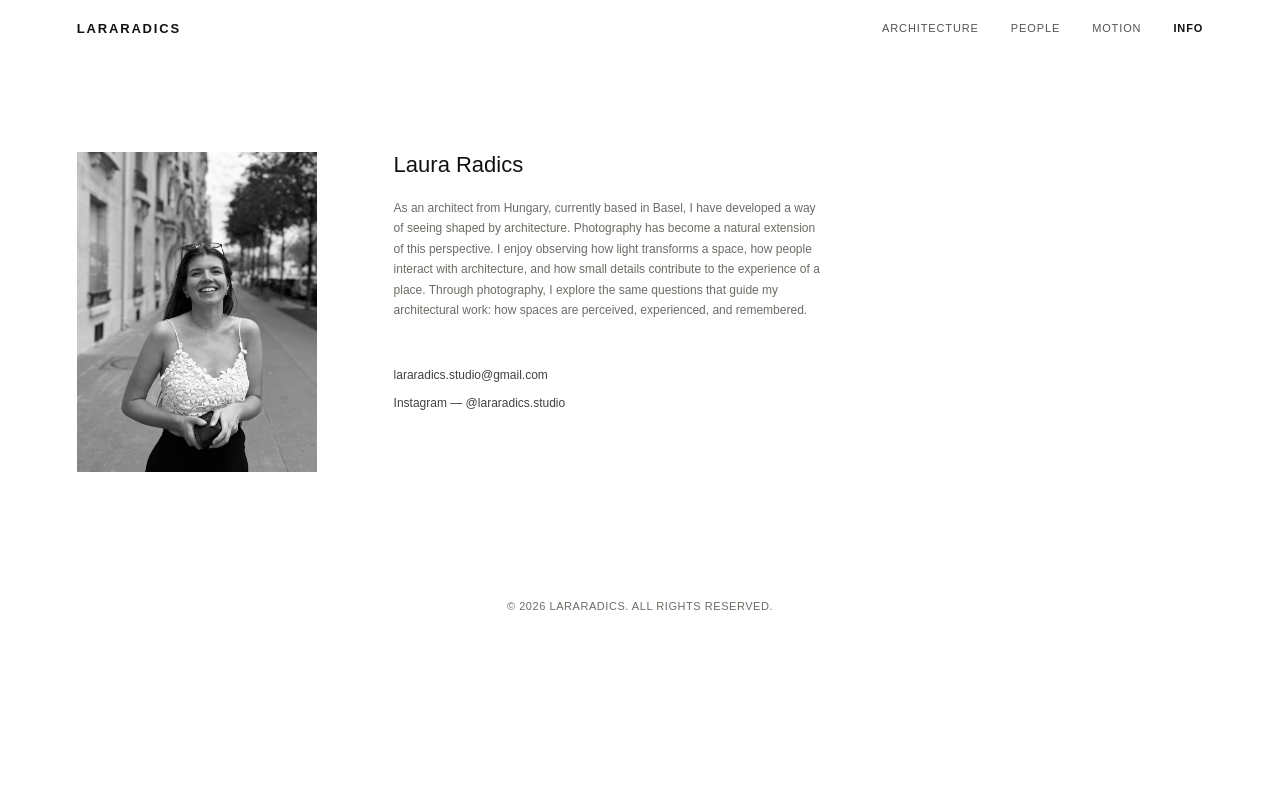
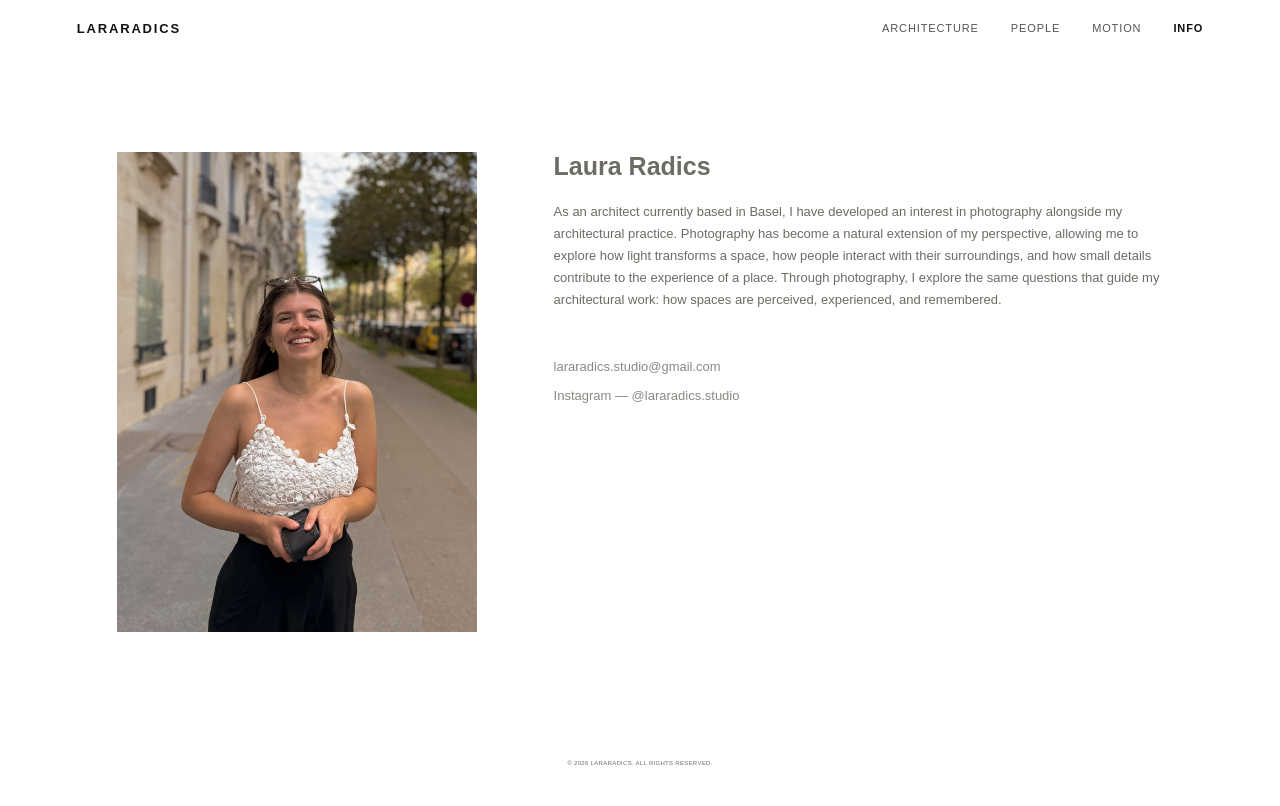
Before and after one commit to lararadics/lararadics-site, a plain HTML site: page info.html in a window 1280 px wide. Drawn offline with Linux system fonts and the light colour scheme.

Commit message:
info page

```diff
--- a/info.html
+++ b/info.html
@@ -5,7 +5,7 @@
 <meta name="viewport" content="width=device-width, initial-scale=1.0">
 <title>Info — LARARADICS</title>
 <style>
-  footer{ padding:32px 6vw 40px; font-size:11px; letter-spacing:.05em; text-transform:uppercase; color:var(--stone); text-align:center; }
+  footer{ padding:32px 6vw 40px; font-size:6px; letter-spacing:.05em; text-transform:uppercase; color:var(--stone); text-align:center; }
   img{ -webkit-user-select:none; user-select:none; -webkit-user-drag:none; }
   @import url('https://fonts.googleapis.com/css2?family=Archivo:wght@400;500;600&display=swap');
   :root{ --paper:#FFFFFF; --ink:#111110; --stone:#6E6B65; --line: rgba(17,17,16,0.09); --header-h: 56px; }
@@ -24,14 +24,14 @@
   nav a:hover{opacity:1;}
   nav a.active{opacity:1; font-weight:600;}
 
-  .info{ display:flex; gap:6vw; align-items:flex-start; padding:12vh 6vw; max-width:900px; }
-  .info-photo{ flex:0 0 240px; }
+  .info{ display:flex; gap:6vw; align-items:flex-start; padding:12vh 6vw; max-width:1200px; margin:0 auto; }
+  .info-photo{ flex:0 0 360px; }
   .info-photo img{ width:100%; height:auto; display:block; }
-  .info-text{ flex:1; max-width:560px; }
-  .info-name{ font-size:clamp(16px,2vw,22px); font-weight:400; margin-bottom:20px; }
-  .info-line{ font-size:12px; color:var(--stone); line-height:1.7; margin-bottom:6vh; }
+  .info-text{ flex:1; max-width:1000px; }
+  .info-name{ font-size:25px; font-weight:600; margin-bottom:20px; color:var(--stone); }
+  .info-line{ font-size:13px; color:var(--stone); line-height:1.7; margin-bottom:6vh; }
   .info-contact{ display:flex; flex-direction:column; gap:14px; }
-  .info-contact a, .info-contact span{ font-size:12px; color:var(--ink); text-decoration:none; opacity:.8; }
+  .info-contact a, .info-contact span{ font-size:13px; color:var(--stone); text-decoration:none; opacity:.8; }
   .info-contact a:hover{ opacity:1; }
 
   @media (max-width:480px){
@@ -53,10 +53,10 @@
   </header>
 
   <section class="info">
-    <div class="info-photo"><img src="images/IMG_LR.jpeg" alt="Laura Radics"></div>
+    <div class="info-photo"><img src="images/IMG_LR_C.jpeg" alt="Laura Radics"></div>
     <div class="info-text">
       <div class="info-name">Laura Radics</div>
-      <div class="info-line">As an architect from Hungary, currently based in Basel, I have developed a way of seeing shaped by architecture. Photography has become a natural extension of this perspective. I enjoy observing how light transforms a space, how people interact with architecture, and how small details contribute to the experience of a place. Through photography, I explore the same questions that guide my architectural work: how spaces are perceived, experienced, and remembered.</div>
+      <div class="info-line">As an architect currently based in Basel, I have developed an interest in photography alongside my architectural practice. Photography has become a natural extension of my perspective, allowing me to explore how light transforms a space, how people interact with their surroundings, and how small details contribute to the experience of a place. Through photography, I explore the same questions that guide my architectural work: how spaces are perceived, experienced, and remembered.</div>
       <div class="info-contact">
         <a href="mailto:lararadics.studio@gmail.com">lararadics.studio@gmail.com</a>
         <a href="https://www.instagram.com/lararadics.studio" target="_blank">Instagram — @lararadics.studio</a>
```
Also changed, not shown: architecture.html (+2 -2 lines), index.html (+1 -1 lines), motion.html (+1 -1 lines), people.html (+2 -2 lines), project.html (+1 -1 lines), images/IMG_LR_C.jpeg (added).
